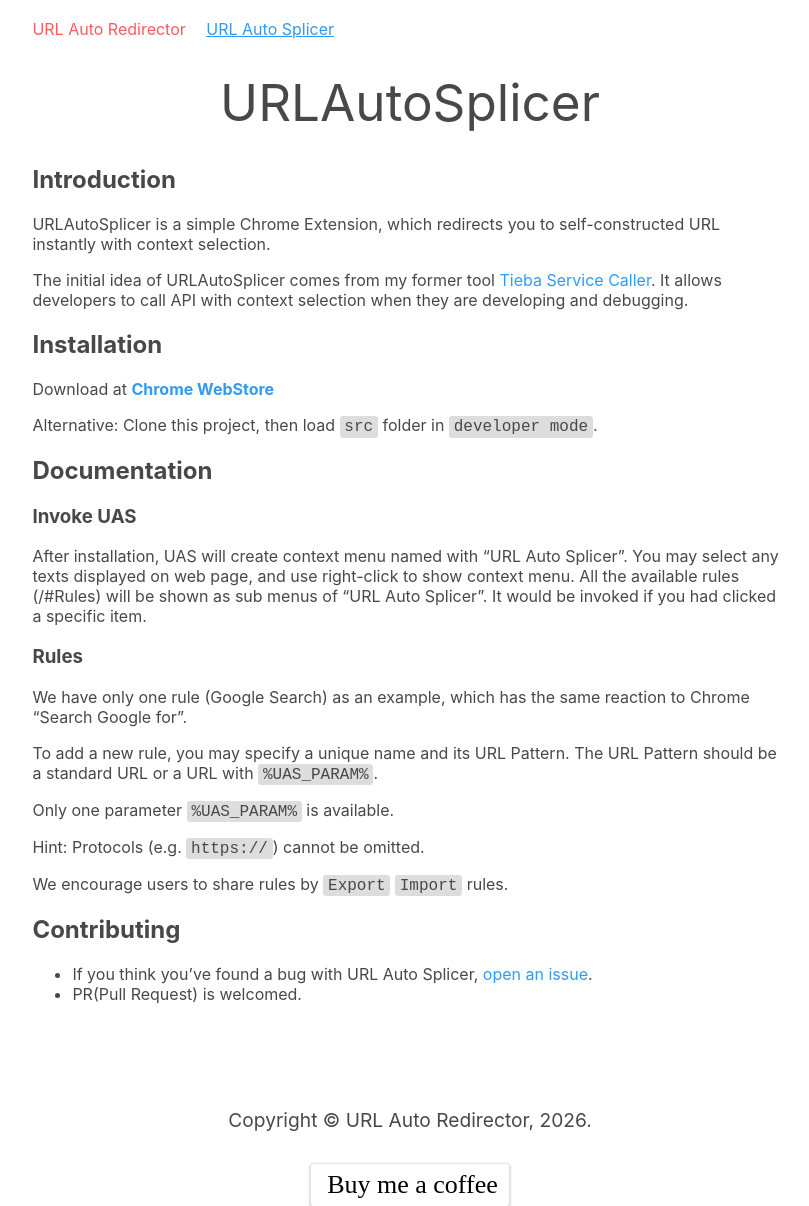
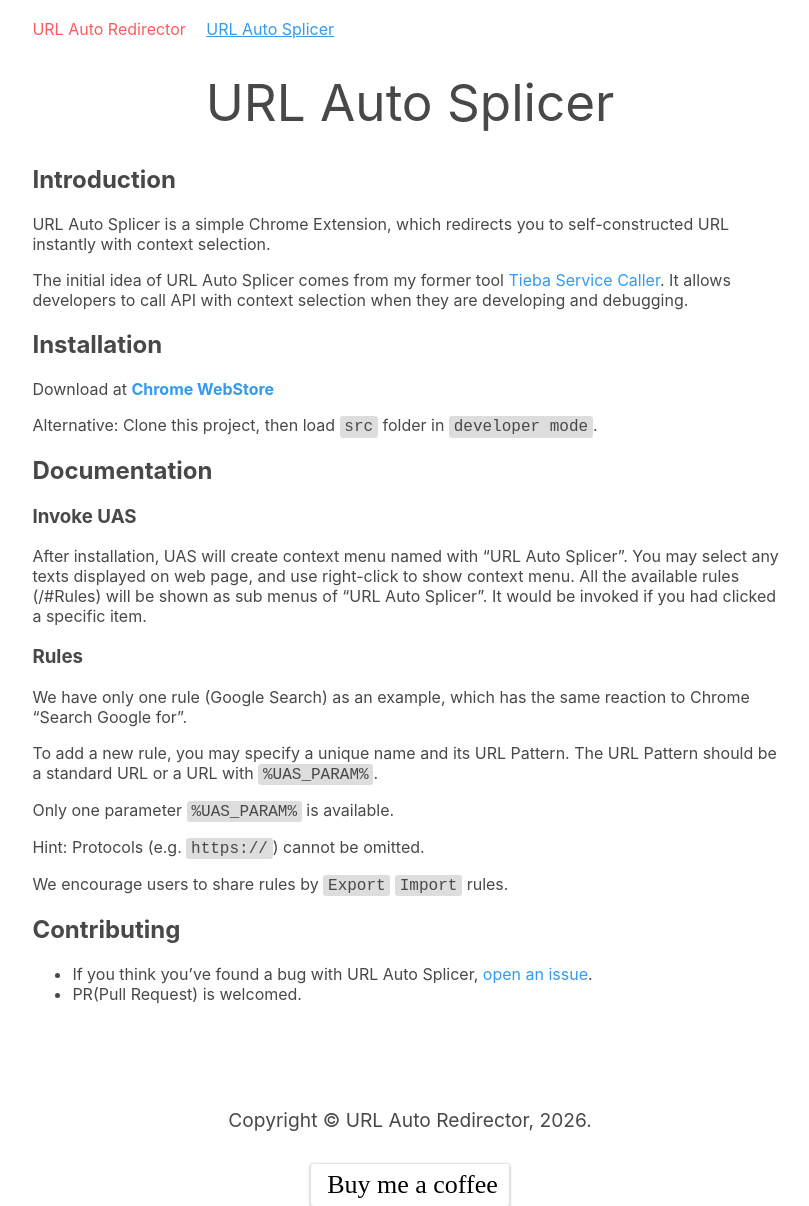
Before and after one commit to URLAutoRedirector/urlautoredirector.github.io, a Jekyll site: the page built from _docs/URLAutoSplicer.md, in a window 1280 px wide. Shown: the whole page, without its empty margins (230-1039 px from the left). Built offline with Jekyll 4.4.1, drawn with Linux system fonts in a browser that asks for light colours; comment, search, counter and statistics services are not loaded.

Commit message:
fix: uas title

```diff
--- a/_docs/URLAutoSplicer.md
+++ b/_docs/URLAutoSplicer.md
@@ -1,15 +1,15 @@
 ---
 layout: page
-title: URLAutoSplicer
-inline-title: URLAutoSplicer
+title: URL Auto Splicer
+inline-title: URL Auto Splicer
 permalink: /URLAutoSplicer/
 ---
 
 ## Introduction
 
-URLAutoSplicer is a simple Chrome Extension, which redirects you to self-constructed URL instantly with context selection.
+URL Auto Splicer is a simple Chrome Extension, which redirects you to self-constructed URL instantly with context selection.
 
-The initial idea of URLAutoSplicer comes from my former tool [Tieba Service Caller](https://github.com/crisp-archive/chrome_tieba_service_caller). It allows developers to call API with context selection when they are developing and debugging.
+The initial idea of URL Auto Splicer comes from my former tool [Tieba Service Caller](https://github.com/crisp-archive/chrome_tieba_service_caller). It allows developers to call API with context selection when they are developing and debugging.
 
 ## Installation
 
```
